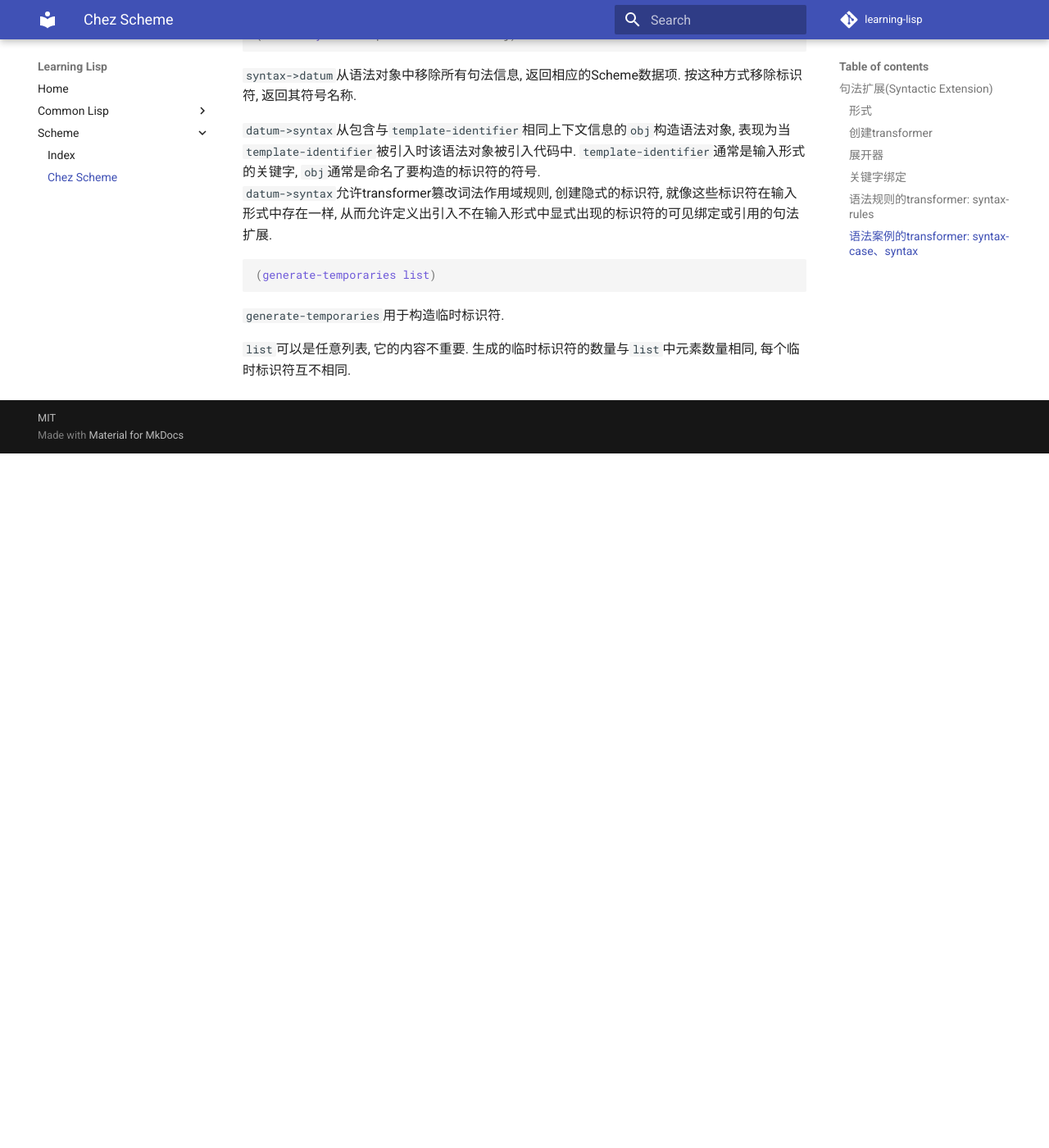
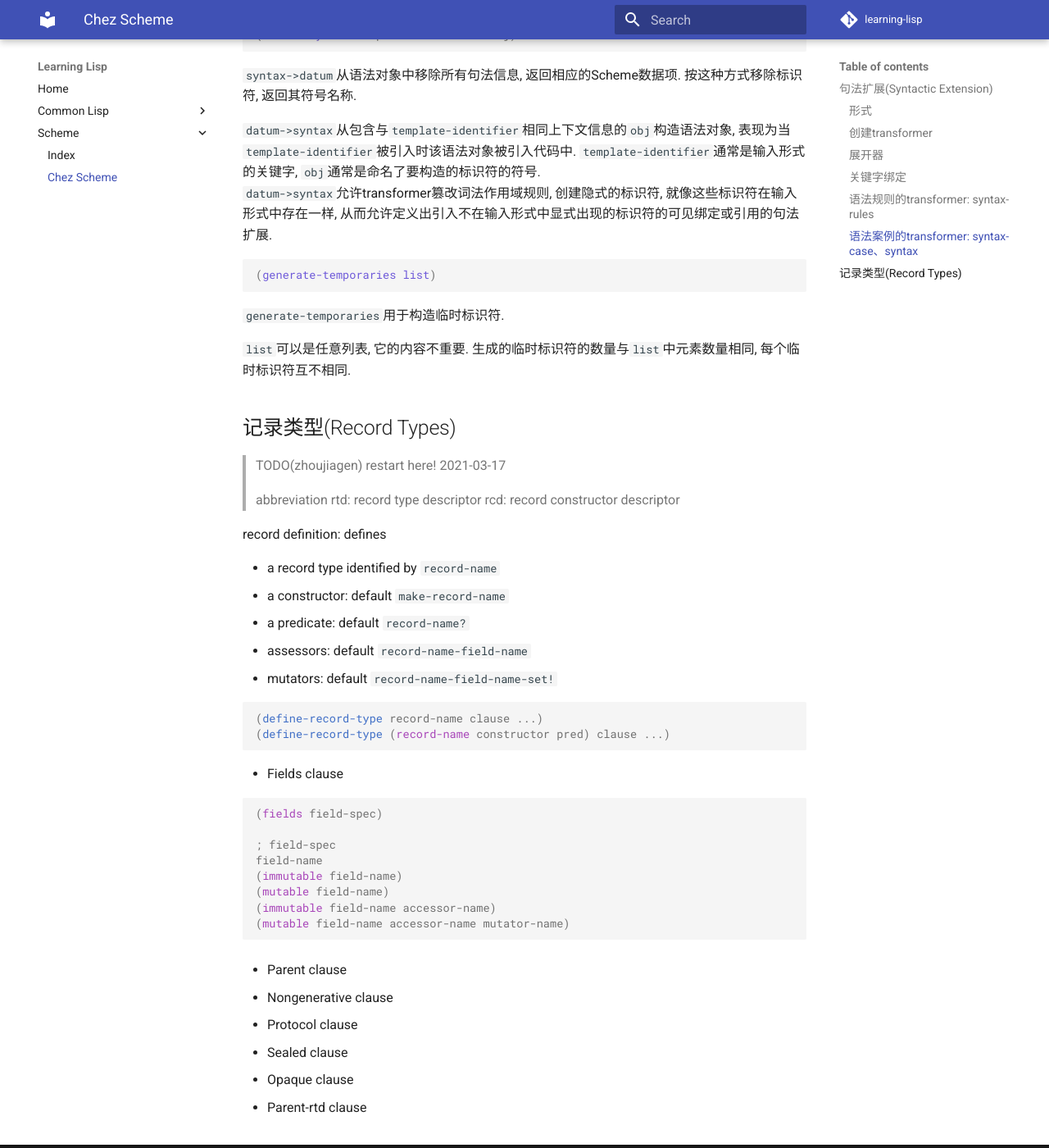
Before and after one commit to zhoujiagen/learning-lisp, an MkDocs documentation site: the page built from docs/scheme/chez.md, in a window 1280 px wide and 1400 px high, scrolled down 6422 px. Shown: the whole window at 82% size. Built offline with MkDocs 1.6.1 and Material for MkDocs 9.7.7, drawn with Linux system fonts in a browser that asks for light colours; comment, search, counter and statistics services are not loaded; before the commit the page ends 6975 px from its top, so only the background shows below that.

Commit message:
[Scheme] Learning record type.

````diff
--- a/docs/scheme/chez.md
+++ b/docs/scheme/chez.md
@@ -264,3 +264,50 @@ _
 `generate-temporaries`用于构造临时标识符.
 
 `list`可以是任意列表, 它的内容不重要. 生成的临时标识符的数量与`list`中元素数量相同, 每个临时标识符互不相同.
+
+
+## 记录类型(Record Types)
+
+> TODO(zhoujiagen) restart here! 2021-03-17
+
+> abbreviation
+> rtd: record type descriptor
+> rcd: record constructor descriptor
+
+record definition: defines
+
+- a record type identified by `record-name`
+- a constructor: default `make-record-name`
+- a predicate: default `record-name?`
+- assessors: default `record-name-field-name`
+- mutators: default `record-name-field-name-set!`
+
+``` scheme
+(define-record-type record-name clause ...)
+(define-record-type (record-name constructor pred) clause ...)
+```
+
+- Fields clause
+
+``` scheme
+(fields field-spec)
+
+; field-spec
+field-name
+(immutable field-name)
+(mutable field-name)
+(immutable field-name accessor-name)
+(mutable field-name accessor-name mutator-name)
+```
+
+- Parent clause
+
+- Nongenerative clause
+
+- Protocol clause
+
+- Sealed clause
+
+- Opaque clause
+
+- Parent-rtd clause
````
Also changed, not shown: 2 other files.
